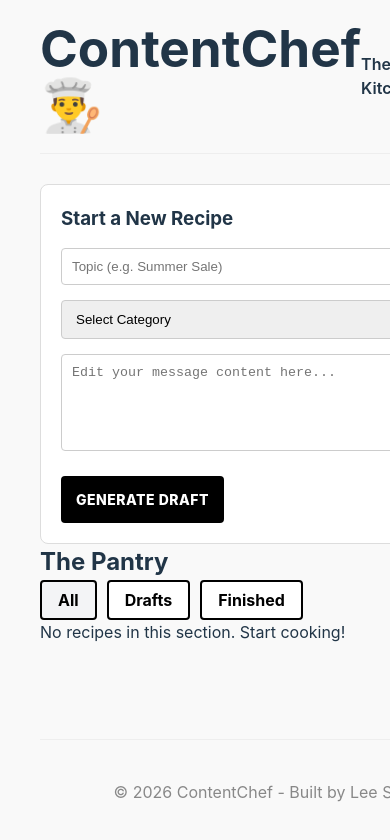
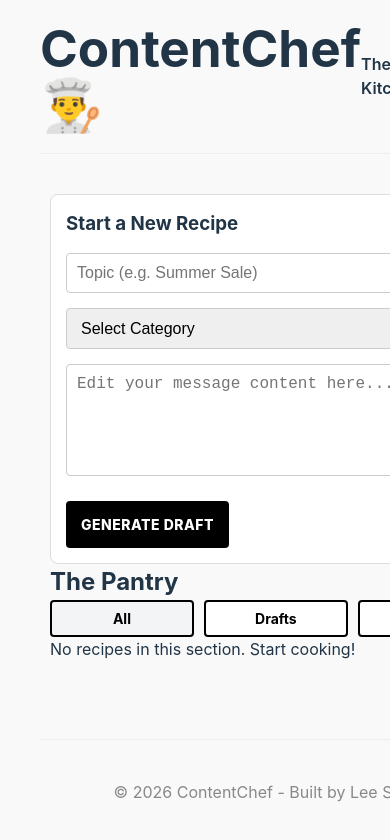
Before and after one commit to lsamuel-dev/ContentChef, a React (Vite) app: page / in a window 390 px wide. Shown: the top 840 px of the page. Built offline with nearby package versions, Linux system fonts and the light colour scheme.

Commit message:
mobil resposiveness

```diff
--- a/src/App.css
+++ b/src/App.css
@@ -61,3 +61,50 @@ body {
 .generate-btn:active {
   transform: translateY(0);
 }
+
+/* --- MOBILE RESPONSIVENESS QUICK FIX --- */
+@media (max-width: 768px) {
+  /* 1. Stack the Main Layout */
+  .kitchen-container {
+    padding: 10px !important;
+    display: flex !important;
+    flex-direction: column !important;
+  }
+
+  /* 2. Ensure the Form is Full Width */
+  .draft-form {
+    width: 100% !important;
+    padding: 15px !important;
+    box-sizing: border-box !important;
+  }
+
+  /* 3. Fix the Pantry Grid */
+  .pantry-grid {
+    display: grid !important;
+    grid-template-columns: 1fr !important; /* Forces one card per row */
+    gap: 15px !important;
+    width: 100% !important;
+  }
+
+  /* 4. Fix Filter Bar Wrapping */
+  .filter-bar {
+    display: flex !important;
+    flex-wrap: wrap !important;
+    gap: 10px !important;
+    justify-content: center !important;
+  }
+
+  .filter-bar button {
+    flex: 1 1 30% !important; /* Buttons grow to fit width */
+    margin: 0 !important;
+    font-size: 14px !important;
+  }
+
+  /* 5. Force text areas and inputs to not overflow */
+  input,
+  textarea,
+  select {
+    font-size: 16px !important; /* Prevents iOS auto-zoom on focus */
+    width: 100% !important;
+  }
+}
```
